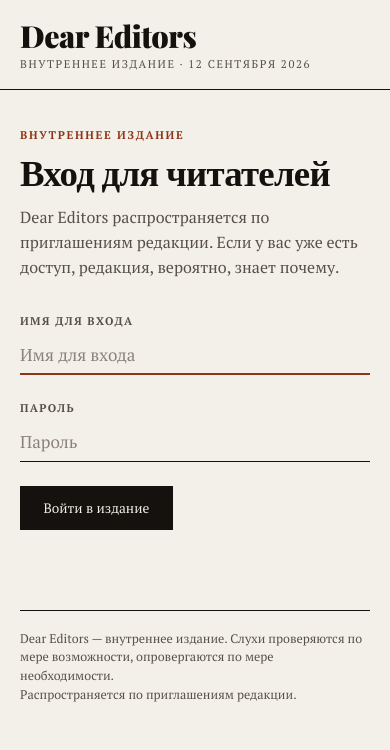
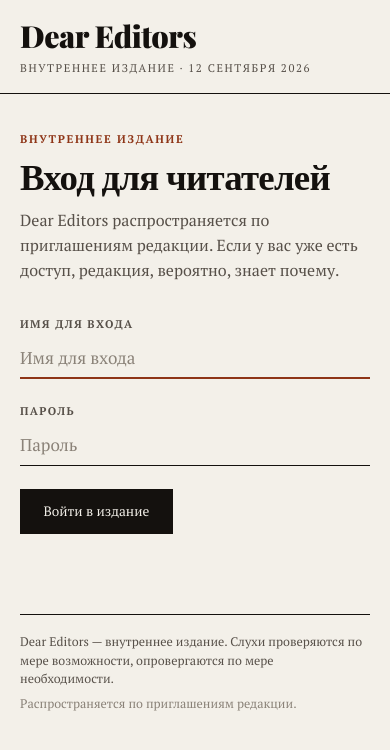
Before and after one commit to ikazman/deareditors, a Django app: page /login/?next=/editor/ in a window 390 px wide. Shown: the top 750 px of the page. Run offline with Django 5.2, Linux system fonts and the light colour scheme; some web fonts are replaced.

Commit message:
refine: separate service navigation from colophon

```diff
--- a/static/news/styles.css
+++ b/static/news/styles.css
@@ -17,9 +17,16 @@ body { margin: 0; background: var(--paper); color: var(--ink); font-family: "PT
 a { color: inherit; }
 :focus-visible { outline: 2px solid var(--rubric); outline-offset: 3px; }
 
-.masthead { display: flex; align-items: baseline; justify-content: space-between; gap: 1.5rem; padding-top: 1.4rem; padding-bottom: 1rem; border-bottom: 1px solid var(--ink); }
+.masthead { display: flex; align-items: flex-start; justify-content: space-between; gap: 1.5rem; padding-top: 1.4rem; padding-bottom: 1rem; border-bottom: 1px solid var(--ink); }
 .nameplate { margin: 0; color: var(--ink); font-family: "Playfair Display", serif; font-weight: 900; font-size: clamp(1.9rem, 5.5vw, 2.9rem); line-height: .9; letter-spacing: -.015em; text-decoration: none; }
+.masthead__right { display: flex; flex-direction: column; align-items: flex-end; gap: .35rem; }
 .issue { color: var(--ink-soft); font-size: .7rem; letter-spacing: .14em; text-align: right; text-transform: uppercase; white-space: nowrap; }
+.service-nav { display: flex; flex-wrap: wrap; justify-content: flex-end; align-items: baseline; gap: .25rem .85rem; color: var(--ink-soft); font-size: .72rem; line-height: 1.3; }
+.service-nav a { text-decoration-color: var(--rule); text-underline-offset: 2px; }
+.service-nav a:hover { color: var(--rubric); text-decoration-color: var(--rubric); }
+.service-nav form { margin: 0; }
+.service-nav button { padding: 0 0 1px; border: 0; border-bottom: 1px solid var(--rule); background: transparent; color: inherit; font: inherit; cursor: pointer; }
+.service-nav button:hover { color: var(--rubric); border-bottom-color: var(--rubric); }
 
 .hero { padding: clamp(2.25rem, 5vw, 3.25rem) 0 0; }
 .rubric { margin: 0 0 .55rem; color: var(--rubric); font-size: .7rem; font-weight: 700; letter-spacing: .15em; text-transform: uppercase; }
@@ -68,16 +75,16 @@ a { color: inherit; }
 .letter-submit { padding: .65rem 1.4rem; border: 1px solid var(--ink); border-radius: 0; background: var(--ink); color: var(--paper); font: inherit; font-size: .85rem; cursor: pointer; }
 .letter-submit:hover { background: #000; }
 .letter-errors,.letter-field .errorlist { margin: .35rem 0 0; padding: 0; color: var(--rubric); font-size: .82rem; list-style: none; }
-.colophon-link { text-decoration-color: var(--rule); text-underline-offset: 2px; }
-.colophon-link:hover { color: var(--rubric); text-decoration-color: var(--rubric); }
-.colophon-link--primary { display: inline-block; margin-top: .35rem; color: var(--ink); }
 
 .colophon { padding-top: 0; padding-bottom: 3rem; color: var(--ink-soft); font-size: .78rem; line-height: 1.5; }
 .colophon__inner { width: min(100%, 32rem); margin-left: 0; padding-top: 1.15rem; border-top: 1px solid var(--ink); }
+.colophon-private { margin-top: .35rem; color: #8a8278; }
 
 @media (max-width: 34rem) {
-    .masthead { flex-direction: column; gap: .35rem; }
+    .masthead { flex-direction: column; gap: .55rem; }
+    .masthead__right { align-items: flex-start; }
     .issue { text-align: left; }
+    .service-nav { justify-content: flex-start; }
     .hero h1 { max-width: none; }
     .colophon__inner { width: 100%; }
 }
```
